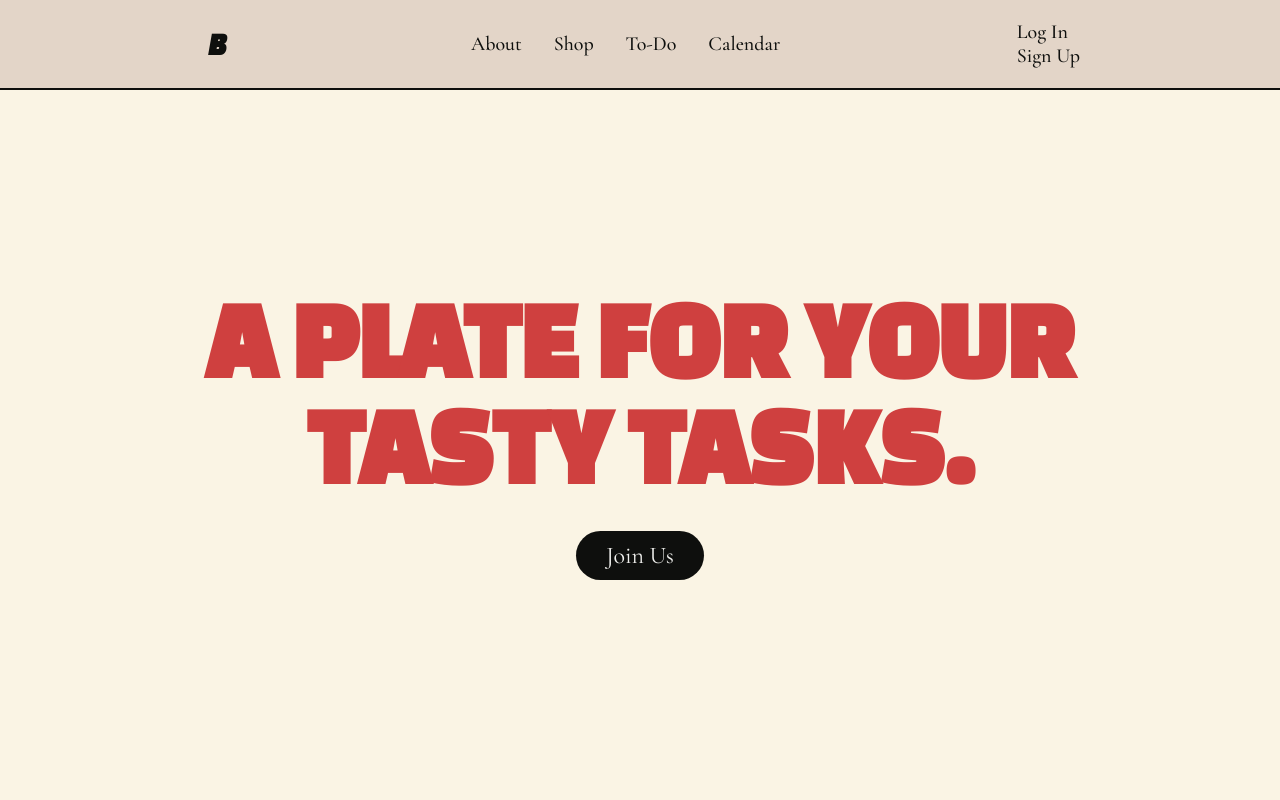
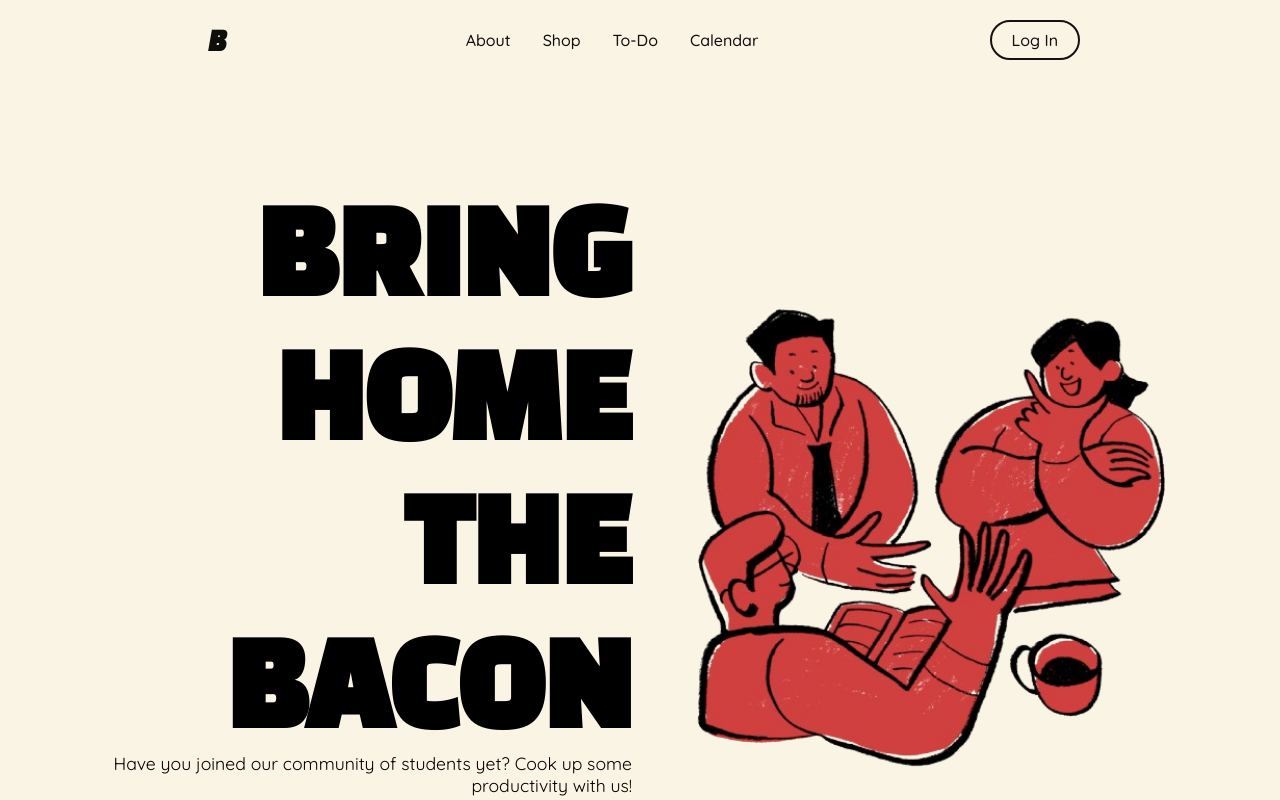
Before and after one commit to riccellazatin/Bacon_, a React (Create React App) app in the folder frontend/: page / in a window 1280 px wide. Shown: the top 800 px of the page. Built offline with nearby package versions, Linux system fonts and the light colour scheme; no server answers.

Commit message:
Redesigned landing page

```diff
--- a/frontend/src/App.css
+++ b/frontend/src/App.css
@@ -9,7 +9,6 @@ white: #f0f0ed */
 }
 
 .main-content {
-  margin-left: 15vw;
   min-height: 100vh;
   transition: margin-left 0.3s ease;
 }
--- a/frontend/src/App.js
+++ b/frontend/src/App.js
@@ -32,9 +32,9 @@ export default function App() {
   if (isLoggedIn) {
     return (
       <Router>
-        <Sidebar />
         <div className='main-content'>
           <Routes>
+            <Route path='/' element={<Landing />} exact />
             <Route path='/preferences' element={<Preferences />} />
             <Route path='/dashboard' element={<Dashboard />} />
             <Route path='/tasks/new' element={<PrivateRoute><AddTask /></PrivateRoute>} />
--- a/frontend/src/components/Header/Header.css
+++ b/frontend/src/components/Header/Header.css
@@ -1,16 +1,20 @@
-@import url('https://fonts.googleapis.com/css2?family=Changa+One:ital@0;1&family=Cormorant+Garamond:ital,wght@0,300..700;1,300..700&display=swap');
+@import url('https://fonts.googleapis.com/css2?family=Changa+One:ital@0;1&family=Cormorant+Garamond:ital,wght@0,300..700;1,300..700&family=Quicksand:wght@300..700&display=swap');
 
-/* Colors
-beige: #e3d5c8
-black: #0e0f0d
-white: #f0f0ed */
+/*
+Beige: #faf4e4
+Black: #121212
+Pink: #f5b8da
+Accent-Pink: #e09cc3
+Yellow: #ffda6f
+Accent-Yellow: #cca733
+Orange: #fd5732
+*/
 
 .navbar {
     display: flex;
     flex-flow: row nowrap;
     align-items: center;
-    background-color: #e3d5c8;
-    border-bottom: 2px solid #0e0f0d;
+    background-color: #faf4e4;
 }
 .navbar .container {
     display: flex;
@@ -31,9 +35,9 @@ white: #f0f0ed */
 }
 
 .nav-link {
-    font-family: Cormorant Garamond, serif;
+    font-family: Quicksand, sans-serif;
     font-weight: 500;
-    font-size: 2.5vh;
+    font-size: 2vh;
     color: #0e0f0d;
     text-decoration: none;
     margin: 0 1vh 0 1vh;
@@ -55,3 +59,10 @@ white: #f0f0ed */
     gap: 1rem;
     align-items: center;
 }
+
+.log-link {
+    font-family: Quicksand, sans-serif;
+    border: 2px solid #121212;
+    padding: 8px 20px;
+    border-radius: 80px;
+}
--- a/frontend/src/components/Header/Header.jsx
+++ b/frontend/src/components/Header/Header.jsx
@@ -30,11 +30,10 @@ function Header() {
         <Nav>
           {!auth.token ? (
             <>
-              <Nav.Link as={Link} to="/login" className="nav-link">Log In</Nav.Link>
-              <Nav.Link as={Link} to="/register" className="nav-link">Sign Up</Nav.Link>
+              <Nav.Link as={Link} to="/login" className="log-link">Log In</Nav.Link>
             </>
           ) : (
-            <Nav.Link onClick={handleLogout} className="nav-link">Logout</Nav.Link>
+            <Nav.Link onClick={handleLogout} className="log-link">Logout</Nav.Link>
           )}
         </Nav>
       </Container>
--- a/frontend/src/screens/Landing/Landing.css
+++ b/frontend/src/screens/Landing/Landing.css
@@ -1,8 +1,9 @@
-@import url('https://fonts.googleapis.com/css2?family=Lato:ital,wght@0,100;0,300;0,400;0,700;0,900;1,100;1,300;1,400;1,700;1,900&family=Libre+Baskerville:ital,wght@0,400..700;1,400..700&display=swap');
+@import url('https://fonts.googleapis.com/css2?family=Changa+One:ital@0;1&family=Cormorant+Garamond:ital,wght@0,300..700;1,300..700&family=Quicksand:wght@300..700&display=swap');
 
 /*
 Beige: #faf4e4
 Black: #121212
+Gray: #a6a39d
 Pink: #f5b8da
 Accent-Pink: #e09cc3
 Yellow: #ffda6f
@@ -15,47 +16,58 @@ body {
 }
 
 .header-section {
-    display: flex;
-    justify-content: center;
-    align-items: center;
-    gap: 2vh;
-    margin: 10rem;
-    margin-left: auto;
-    margin-right: auto;
+  display: grid;
+  grid-template-columns: 1fr 1fr;
+  justify-content: center;
+  align-items: center;
+  gap: 2vh;
+  margin: 6rem 4rem;
 }
 
-.slogan-container {
-  margin: 20px auto;
-  width: 100%;
-  text-align: center;
-  flex: 1;
-  padding: 0 0 0 0;
+.header-right {
+  display: flex;
+  justify-content: center;
+  align-content: center;
+  padding: 0;
+  margin: 0;
 }
 
-.slogan {
+.bacon-logo {
+  height: 65vh;
+}
+
+.title {
   font-family: Changa One, sans-serif;
-  color:#cf403f;
-  font-size: 7rem;
-  margin: 1rem auto;
-  max-width: 90%;
-  line-height: 0.95;
-  text-align: center;
+  font-size: 8.5rem;
+  text-align: right;
+  margin: 0;
+  padding: 0;
+}
+
+.subtitle {
+  margin: 0;
+  padding: 0;
+  text-align: right;
+  font-family: Quicksand, sans-serif;
+  font-size: 1.1rem;
+}
+
+.register-button a {
+  text-decoration: none;
+  color: #121212;
+  font-weight: 500;
+  font-family: Quicksand, sans-serif;
+  font-size: 1rem;
 }
 
 .register-button {
-  background-color: #0e0f0d;
-  font-family: Cormorant Garamond, serif;
-  font-size: 1.5rem;
-  padding: 10px 30px;
-  border: none;
-  border-radius: 2rem;
-  cursor: pointer;
-  margin: 1rem auto;
-}
-
-.register-button a{
-  text-decoration: none;
-  color: #f0f0ed;
+  background-color: #fd5732;
+  padding: 10px 20px;
+  border-radius: 80px;
+  margin: 30px;
+  display: flex;
+  justify-self: right;
+  border: 2px solid #121212;
 }
 
 .item-section {
--- a/frontend/src/screens/Landing/Landing.jsx
+++ b/frontend/src/screens/Landing/Landing.jsx
@@ -13,12 +13,16 @@ function Landing() {
 
   return (
     <>
+      <div className="header-section">
+        <div className="header-left">
+          <h1 className="title">BRING HOME THE BACON</h1>
+          <p className="subtitle">Have you joined our community of students yet? Cook up some productivity with us!</p>
 
-      <div className="header-section">
-        <div className="slogan-container">
-          <h1 className="slogan">A PLATE FOR YOUR TASTY TASKS.</h1>
+          <button className="register-button"><a href="/register">Register</a></button>
+        </div>
 
-          <button className="register-button"><a href="/register">Join Us</a></button>
+        <div className="header-right">
+          <img src="./images/bacon_landing.png" className="bacon-logo"/>
         </div>
       </div>
 
```
Also changed, not shown: frontend/public/images/bacon_landing.png (added).
